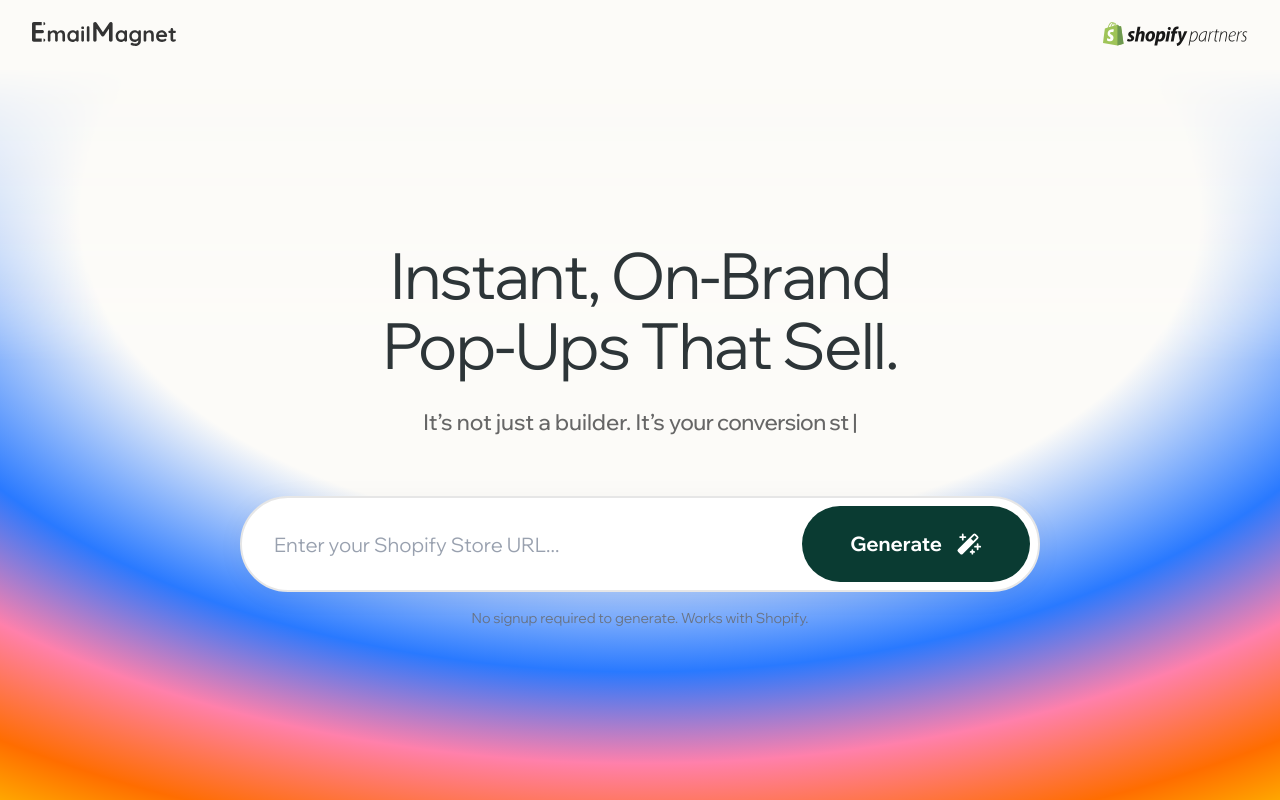
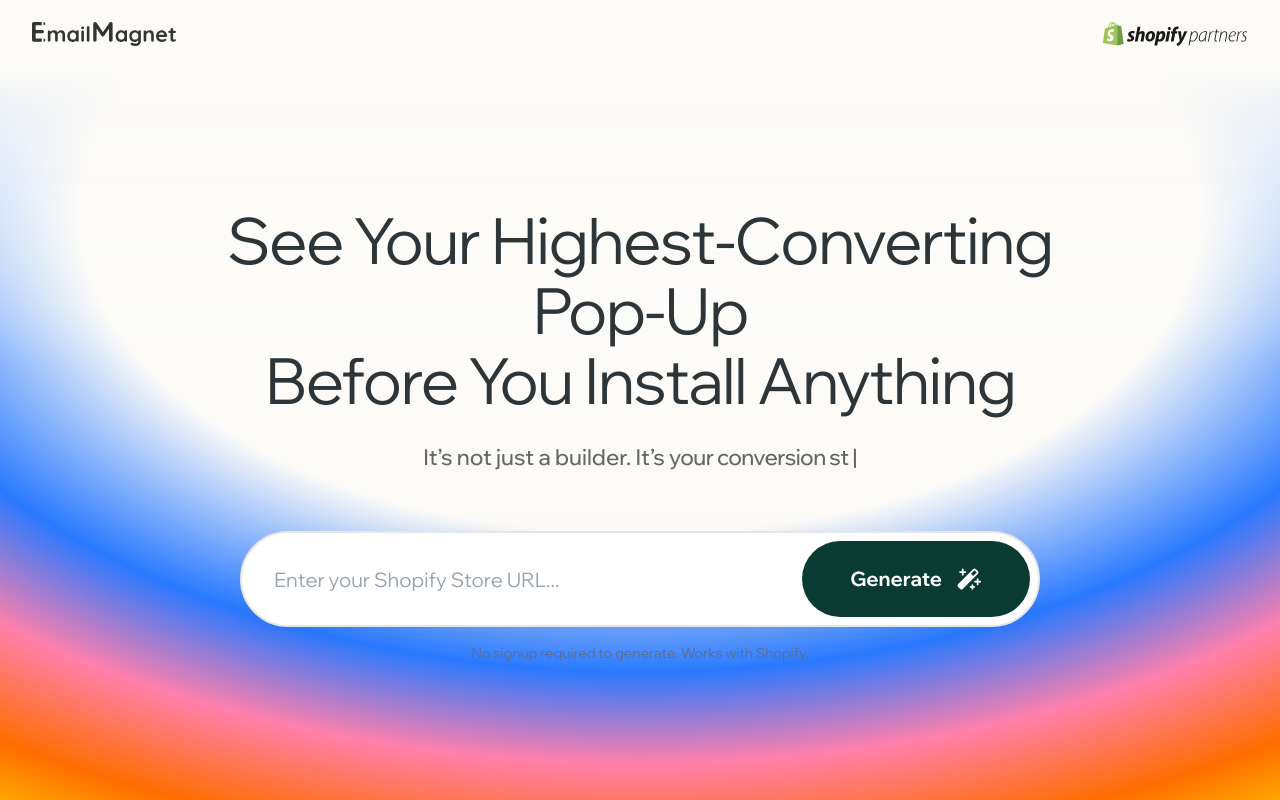
Before and after one commit to emailmagnet/landing-page-neo, a Next.js app: page / in a window 1280 px wide. Shown: the top 800 px of the page. Built offline with nearby package versions, Linux system fonts and the light colour scheme; no server answers.

Commit message:
update hero a/b test

```diff
--- a/components/landing/Hero.tsx
+++ b/components/landing/Hero.tsx
@@ -83,13 +83,13 @@ export function Hero() {
                 <h1 className="text-4xl desktop:text-[64px] font-normal text-emDark leading-[1.1] mb-6 tracking-tight max-w-[900px]">
                     {variant === 'test' ? (
                         <>
-                            Turn More Visitors <br className="hidden desktop:block" />
-                            Into Customers.
+                            AI That Builds Better Pop-Ups <br className="hidden desktop:block" />
+                            Than Any Human Expert
                         </>
                     ) : (
                         <>
-                            Instant, On-Brand <br className="hidden desktop:block" />
-                            Pop-Ups That Sell.
+                            See Your Highest-Converting Pop-Up <br className="hidden desktop:block" />
+                            Before You Install Anything
                         </>
                     )}
                 </h1>
```
